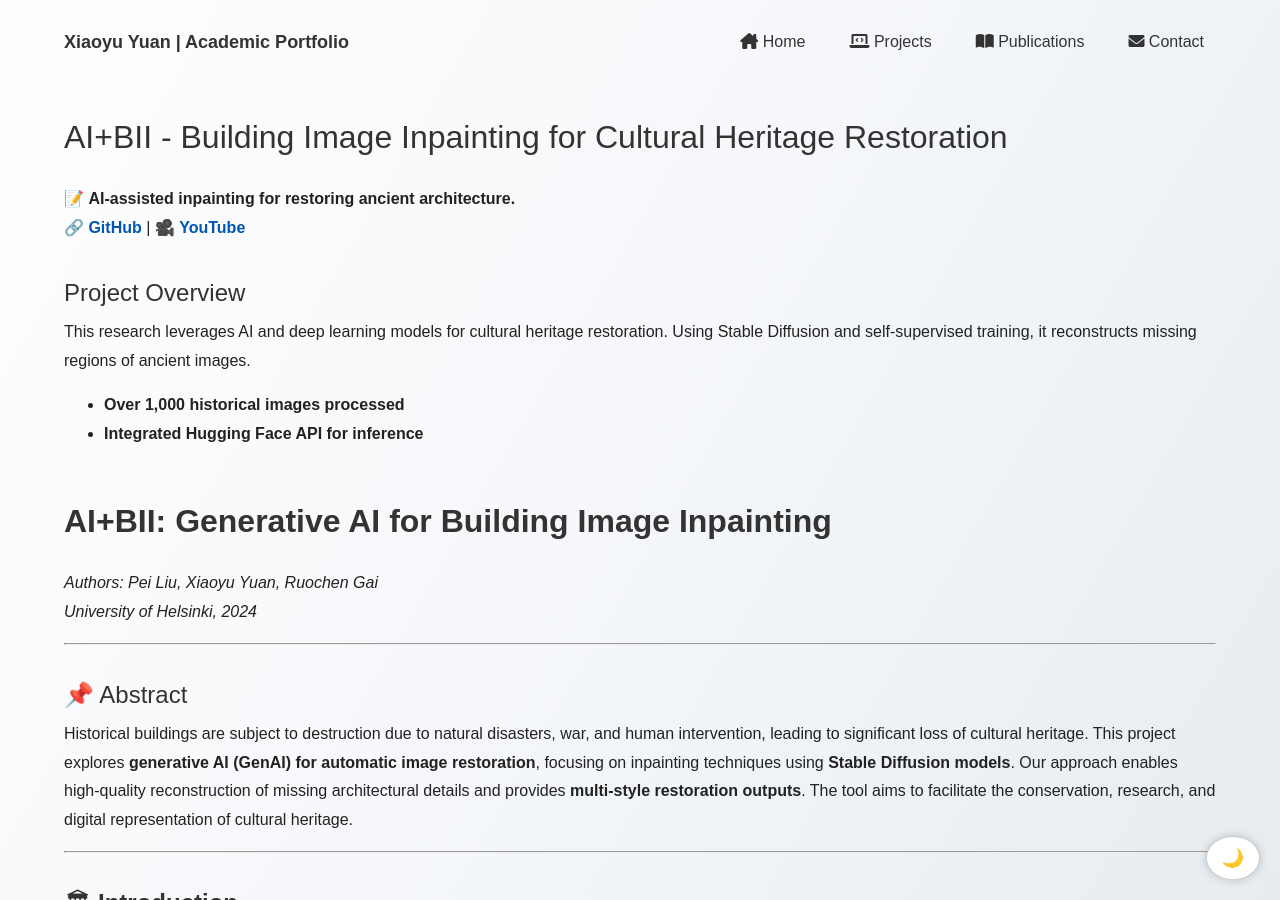
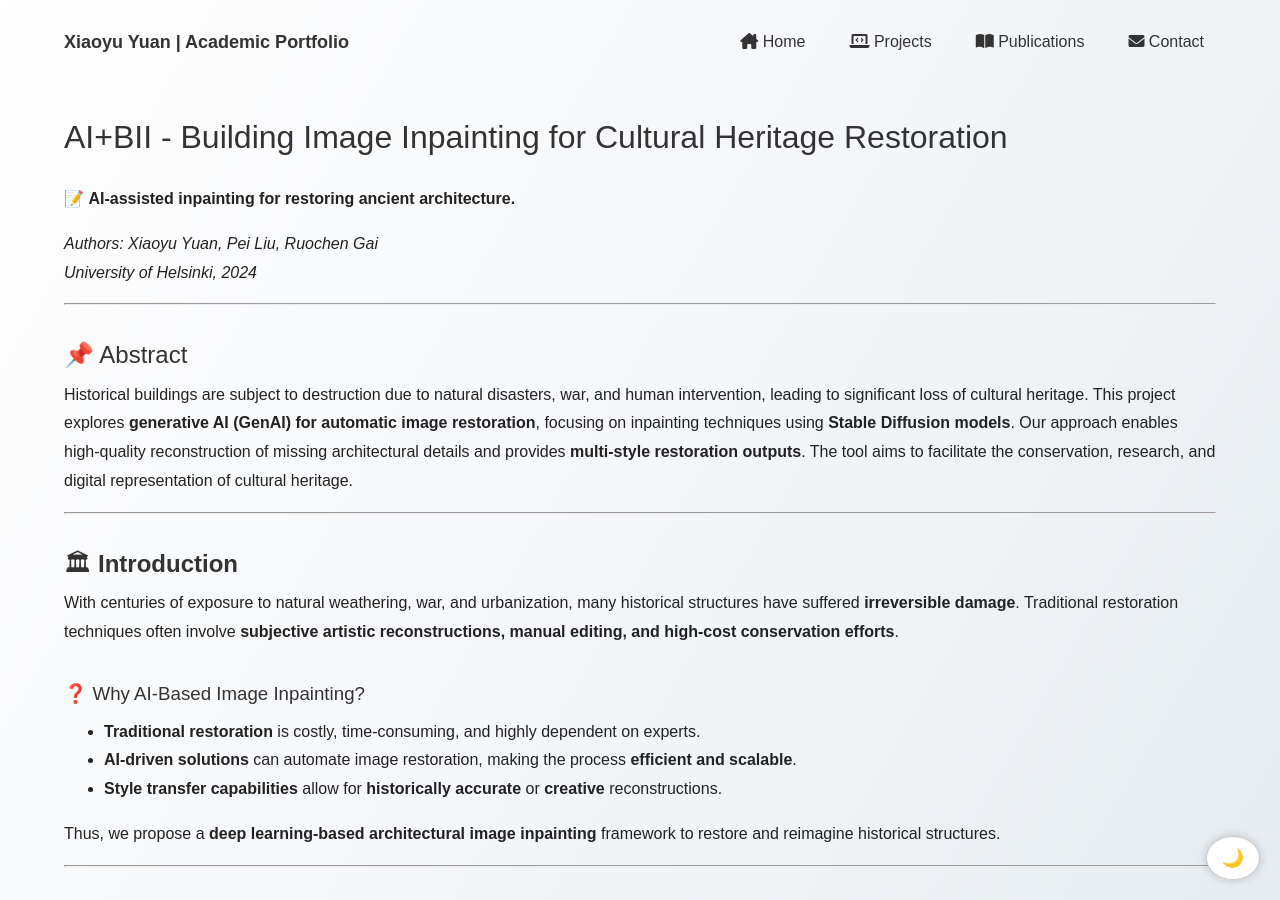
Before and after one commit to XiaoyuYuan19/portfolio, a Jekyll site: the page built from _projects/ai-bii.md, in a window 1280 px wide and 900 px high. Built offline with Jekyll 4.4.1, drawn with Linux system fonts in a browser that asks for light colours; some of the changed text lies outside the part shown.

Commit message:
Update ai-bii.md

```diff
--- a/_projects/ai-bii.md
+++ b/_projects/ai-bii.md
@@ -17,15 +17,8 @@ details: |
 # {{ page.title }}
 
 📝 **{{ page.description }}**
-🔗 **[GitHub]({{ page.github }})** | 🎥 **[YouTube]({{ page.youtube }})**
 
-
-## Project Overview
-{{ page.details }}
-
-
-# **AI+BII: Generative AI for Building Image Inpainting**
-*Authors: Pei Liu, Xiaoyu Yuan, Ruochen Gai*
+*Authors: Xiaoyu Yuan, Pei Liu, Ruochen Gai*
 *University of Helsinki, 2024*
 
 ---
@@ -106,12 +99,5 @@ This project demonstrates the **potential of AI in architectural conservation**,
 
 ---
 
-## 🔗 **Project Links**
-- 📂 **GitHub Repository:** [AI-BII](https://github.com/XiaoyuYuan19/AI-BII)
-- 🎥 **YouTube Demo:** [Watch Here](https://www.youtube.com/watch?v=nnxlg_0Jbws)
-- 📄 **Research Paper (Coming Soon!)**
-
----
-
 ## 📢 **Get Involved**
 If you're interested in **collaborating** or using our tool for **historical preservation**, feel free to **contact us** via GitHub or email.
```
